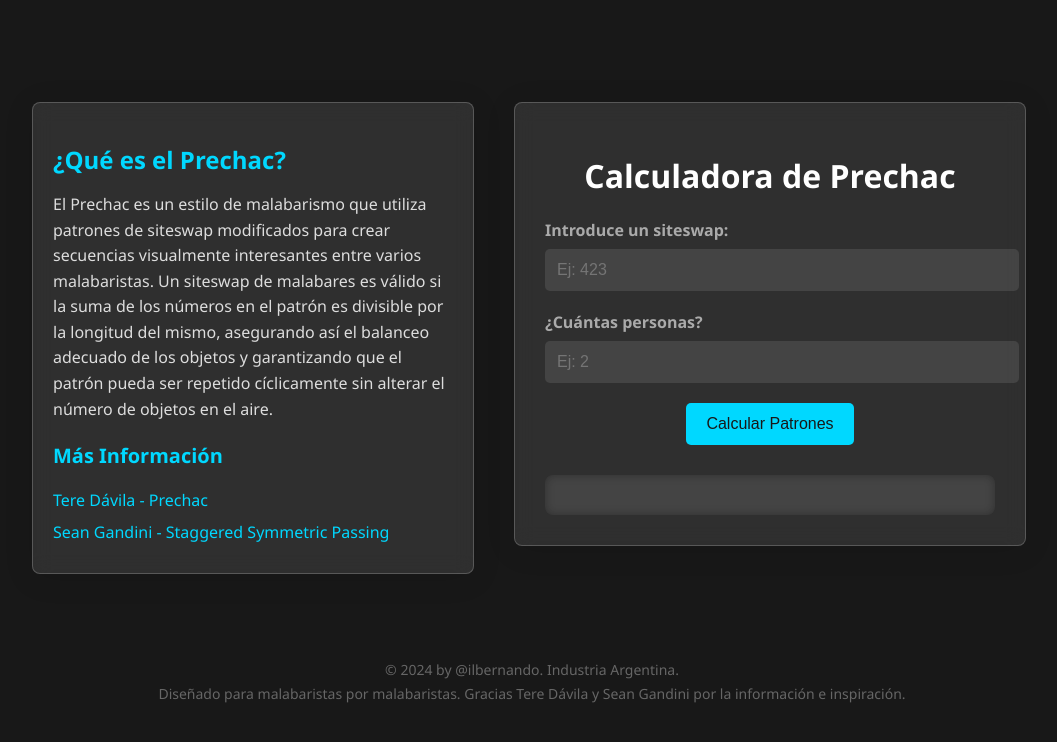
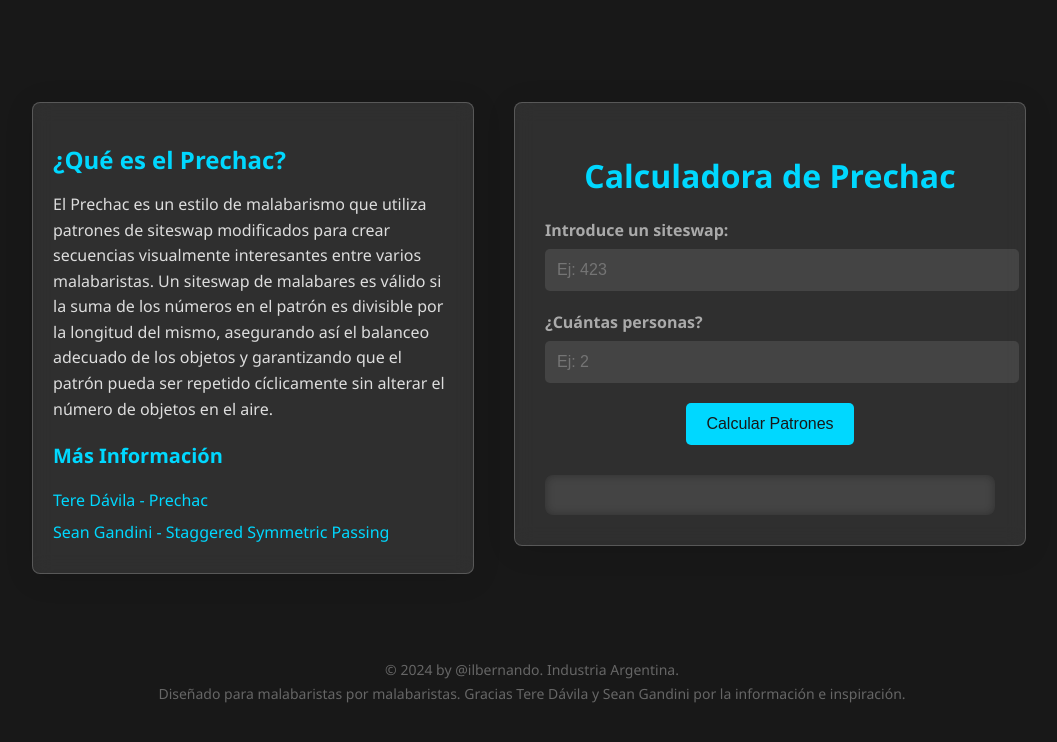
Before and after one commit to rnbernardez/Proyectos, a plain HTML site: page prechac-calculator/v2.0/index.html in a window 1280 px wide. Shown: the whole page, without its empty margins (108-1165 px from the left). Drawn offline with Linux system fonts and the light colour scheme.

Commit message:
2.0 color titulo

```diff
--- a/prechac-calculator/v2.0/styles/styles.css
+++ b/prechac-calculator/v2.0/styles/styles.css
@@ -10,6 +10,10 @@ body {
     align-items: center;
     justify-content: center;
     min-height: 100vh;
+}
+
+h1 {
+    color:#00d8ff
 }
 
 /* Envoltura del contenido */
```
